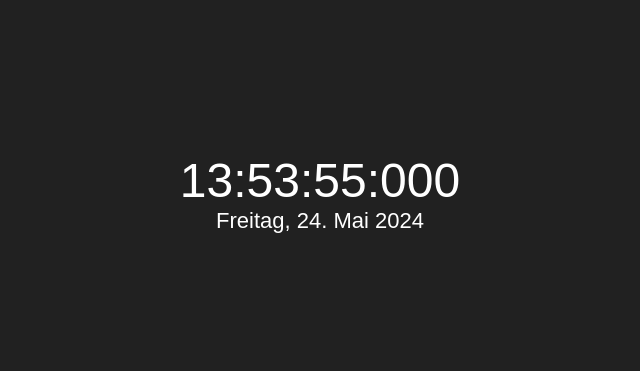
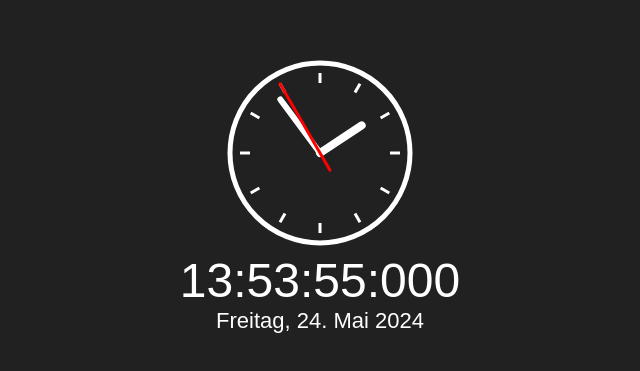
Before and after one commit to KEL0002/uhr, a plain HTML site: page index.html in a window 1280 px wide. Shown: the part 207-578 px from the top of the page, without its empty margins (320-960 px from the left). Drawn offline with Linux system fonts and the light colour scheme.

Commit message:
Update index.html

```diff
--- a/index.html
+++ b/index.html
@@ -26,8 +26,11 @@
     </style>
 </head>
 <body>
+
+    <canvas class="real-clock" id="real-clock" width="200" height="200"></canvas>
     <div class="clock" id="clock"></div>
     <div class="date" id="date"></div>
+
 
     <script>
         function updateClock() {
@@ -52,10 +55,114 @@
             document.getElementById('date').textContent = dateString;
         }
 
+
+        function updateClock() {
+            const now = new Date();
+            const hours = String(now.getHours()).padStart(2, '0');
+            const minutes = String(now.getMinutes()).padStart(2, '0');
+            const seconds = String(now.getSeconds()).padStart(2, '0');
+            const milliseconds = String(now.getMilliseconds()).padStart(3, '0');
+            const timeString = `${hours}:${minutes}:${seconds}:${milliseconds}`;
+            document.getElementById('clock').textContent = timeString;
+        }
+
+        function updateDate() {
+            const now = new Date();
+            const days = ['Sonntag', 'Montag', 'Dienstag', 'Mittwoch', 'Donnerstag', 'Freitag', 'Samstag'];
+            const months = ['Januar', 'Februar', 'März', 'April', 'Mai', 'Juni', 'Juli', 'August', 'September', 'Oktober', 'November', 'Dezember'];
+            const dayName = days[now.getDay()];
+            const day = String(now.getDate()).padStart(2, '0');
+            const month = months[now.getMonth()];
+            const year = now.getFullYear();
+            const dateString = `${dayName}, ${day}. ${month} ${year}`;
+            document.getElementById('date').textContent = dateString;
+        }
+
+        function drawClock() {
+            const canvas = document.getElementById('real-clock');
+            const ctx = canvas.getContext('2d');
+            const now = new Date();
+            const hours = now.getHours();
+            const minutes = now.getMinutes();
+            const seconds = now.getSeconds();
+
+            // Clear canvas
+            ctx.clearRect(0, 0, canvas.width, canvas.height);
+
+            // Draw clock face
+            ctx.beginPath();
+            ctx.arc(canvas.width / 2, canvas.height / 2, canvas.width / 2 - 10, 0, Math.PI * 2);
+            ctx.strokeStyle = 'white';
+            ctx.lineWidth = 5;
+            ctx.stroke();
+            ctx.closePath();
+
+            // Draw hour lines
+            for (let i = 0; i < 12; i++) {
+                const angle = i * (Math.PI / 6);
+                const x1 = canvas.width / 2 + (canvas.width / 2 - 20) * Math.cos(angle);
+                const y1 = canvas.height / 2 + (canvas.height / 2 - 20) * Math.sin(angle);
+                const x2 = canvas.width / 2 + (canvas.width / 2 - 30) * Math.cos(angle);
+                const y2 = canvas.height / 2 + (canvas.height / 2 - 30) * Math.sin(angle);
+                ctx.beginPath();
+                ctx.moveTo(x1, y1);
+                ctx.lineTo(x2, y2);
+                ctx.strokeStyle = 'white';
+                ctx.lineWidth = 3;
+                ctx.stroke();
+                ctx.closePath();
+            }
+
+            // Draw hour hand
+            ctx.save();
+            ctx.translate(canvas.width / 2, canvas.height / 2);
+            ctx.rotate((hours % 12 + minutes / 60) * (Math.PI / 6));
+            ctx.beginPath();
+            ctx.moveTo(0, 0);
+            ctx.lineTo(0, -canvas.height / 4);
+            ctx.strokeStyle = 'white';
+            ctx.lineWidth = 8;
+            ctx.lineCap = 'round';
+            ctx.stroke();
+            ctx.closePath();
+            ctx.restore();
+
+            // Draw minute hand
+            ctx.save();
+            ctx.translate(canvas.width / 2, canvas.height / 2);
+            ctx.rotate((minutes + seconds / 60) * (Math.PI / 30));
+            ctx.beginPath();
+            ctx.moveTo(0, 0);
+            ctx.lineTo(0, -canvas.height / 3);
+            ctx.strokeStyle = 'white';
+            ctx.lineWidth = 6;
+            ctx.lineCap = 'round';
+            ctx.stroke();
+            ctx.closePath();
+            ctx.restore();
+
+            // Draw second hand
+            ctx.save();
+            ctx.translate(canvas.width / 2, canvas.height / 2);
+            ctx.rotate(seconds * (Math.PI / 30));
+            ctx.beginPath();
+            ctx.moveTo(0, 20);
+            ctx.lineTo(0, -canvas.height / 2.5);
+            ctx.strokeStyle = 'red';
+            ctx.lineWidth = 3;
+            ctx.lineCap = 'round';
+            ctx.stroke();
+            ctx.closePath();
+            ctx.restore();
+        }
+
         setInterval(updateClock, 1);
         setInterval(updateDate, 60000);
+        setInterval(drawClock, 1000);
+
         updateDate();
         updateClock();  // Initial call to display the clock immediately
+        drawClock()
     </script>
 </body>
 </html>
```
